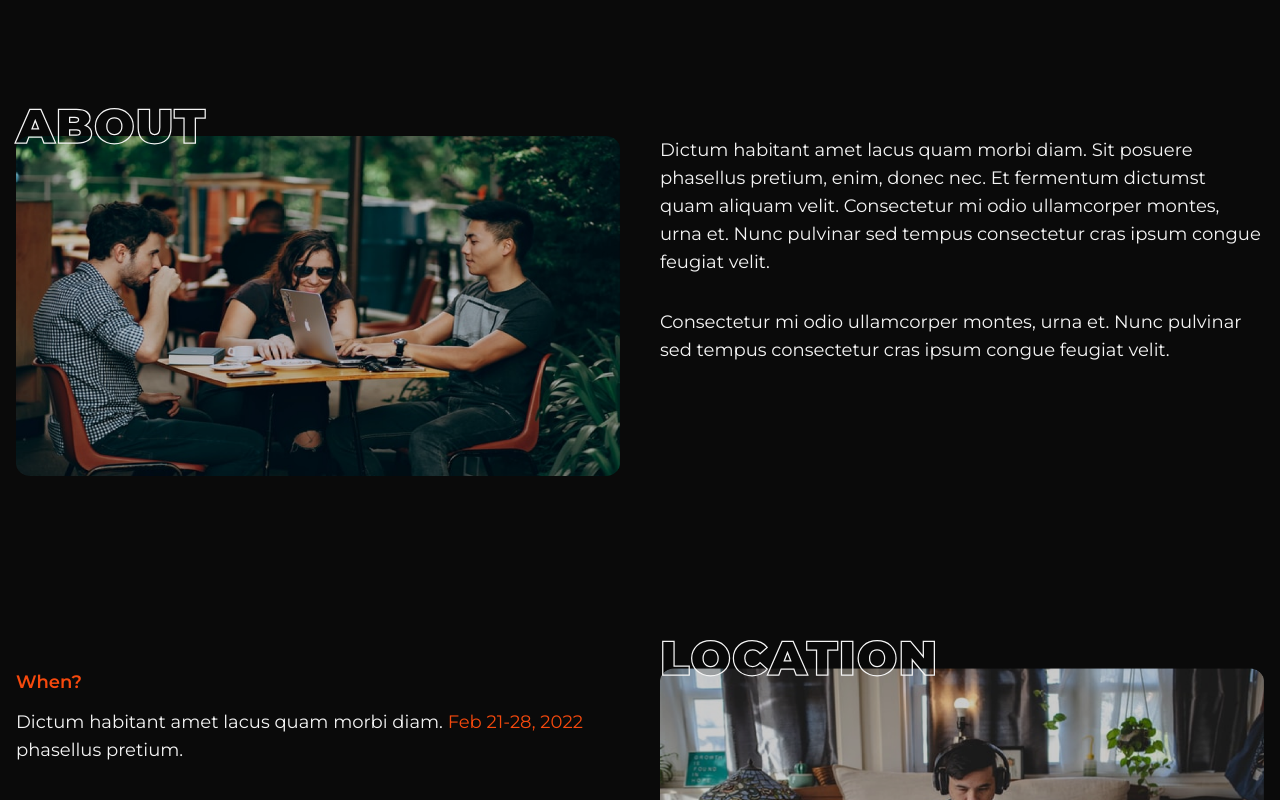
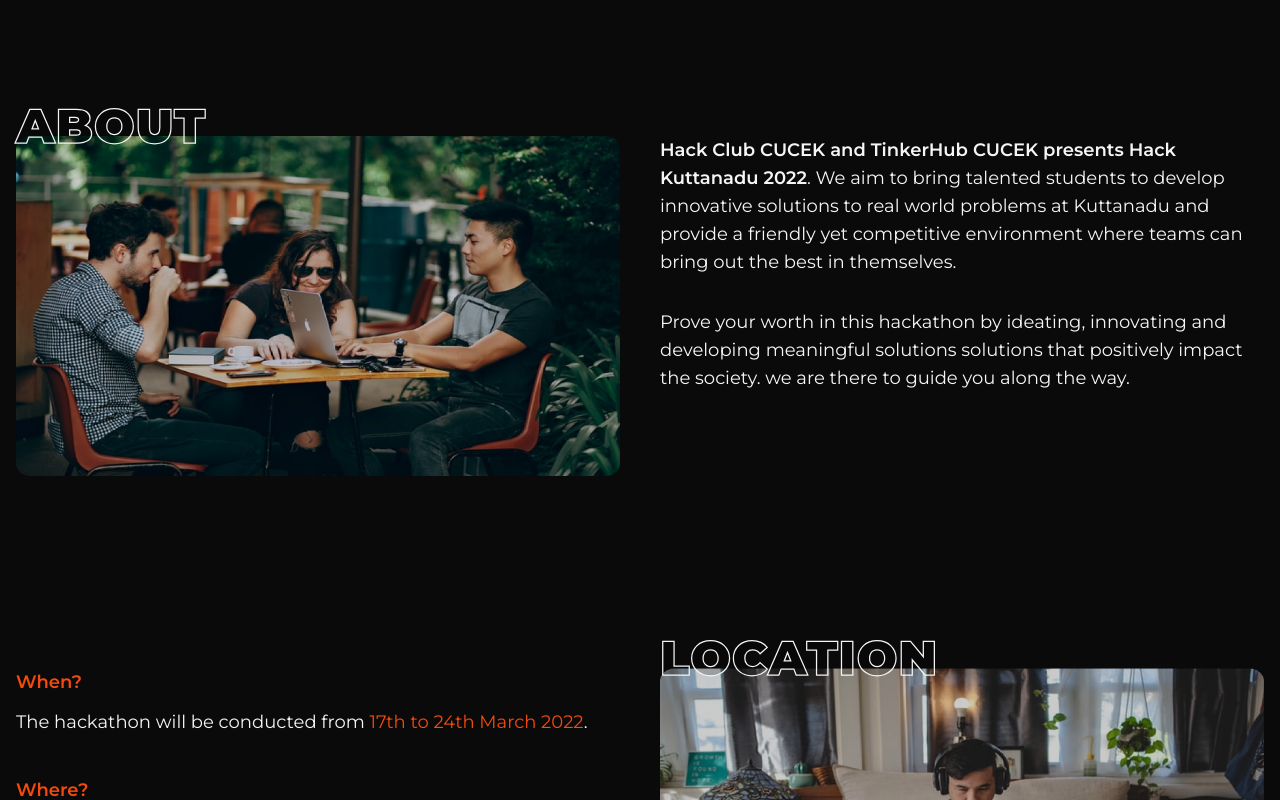
Before and after one commit to hackclub-cucek/hackathon, a Next.js app: page / in a window 1280 px wide. Shown: the part 720-1520 px from the top of the page. Built offline with nearby package versions, Linux system fonts and the light colour scheme.

Commit message:
contents

```diff
--- a/components/about.js
+++ b/components/about.js
@@ -11,10 +11,10 @@
                     </div>
                     <div className='flex flex-col md:pl-10 flex-1'>
                         <p className='body pb-8'>
-                            Dictum habitant amet lacus quam morbi diam. Sit posuere phasellus pretium, enim, donec nec. Et fermentum dictumst quam aliquam velit. Consectetur mi odio ullamcorper montes, urna et. Nunc pulvinar sed tempus consectetur cras ipsum congue feugiat velit.
+                        <span className='subheading1'>Hack Club CUCEK and TinkerHub CUCEK presents Hack Kuttanadu 2022</span>. We aim to bring talented students to develop innovative solutions to real world problems at Kuttanadu and provide a friendly yet competitive environment where teams can bring out the best in themselves.
                         </p>
                         <p className='body'>
-                            Consectetur mi odio ullamcorper montes, urna et. Nunc pulvinar sed tempus consectetur cras ipsum congue feugiat velit.
+                        Prove your worth in this hackathon by ideating, innovating and developing meaningful solutions solutions that positively impact the society. we are there to guide you along the way.
                         </p>
                     </div>
                 </div>
--- a/components/faq.js
+++ b/components/faq.js
@@ -28,7 +28,7 @@
                     />
                   </Disclosure.Button>
                   <Disclosure.Panel className="px-4 pb-4 body text-light">
-                    Dictum habitant amet lacus quam morbi diam. Sit posuere phasellus pretium.
+                    All the students of CUCEK can participate.
                   </Disclosure.Panel>
                 </>
               )}
@@ -46,7 +46,7 @@
                     />
                   </Disclosure.Button>
                   <Disclosure.Panel className="px-4 pb-4 body text-light">
-                    Dictum habitant amet lacus quam morbi diam. Sit posuere phasellus pretium.
+                    Yes! You can apply as a team of 2 to 4 members.
                   </Disclosure.Panel>
                 </>
               )}
@@ -64,7 +64,7 @@
                     />
                   </Disclosure.Button>
                   <Disclosure.Panel className="px-4 pb-4 body text-light">
-                    Dictum habitant amet lacus quam morbi diam. Sit posuere phasellus pretium.
+                    You can apply on or before 15th March 2022.
                   </Disclosure.Panel>
                 </>
               )}
@@ -82,7 +82,7 @@
                     />
                   </Disclosure.Button>
                   <Disclosure.Panel className="px-4 pb-4 body text-light">
-                    Dictum habitant amet lacus quam morbi diam. Sit posuere phasellus pretium.
+                    For further queries you can connect with us at  <a className='text-accent' href="mailto:hello@kuttanadhacks.com">hello@kuttanadhacks.com</a>
                   </Disclosure.Panel>
                 </>
               )}
--- a/components/location.js
+++ b/components/location.js
@@ -14,13 +14,13 @@
                             When?
                         </p>
                         <p className='body pb-10'>
-                            Dictum habitant amet lacus quam morbi diam. <span className='text-accent'>Feb 21-28, 2022</span> phasellus pretium.
+                            The hackathon will be conducted from <span className='text-accent'>17th to 24th March 2022</span>.
                         </p>
                         <p className='subheading1 text-accent pb-3'>
                             Where?
                         </p>
                         <p className='body'>
-                            Dictum habitant amet <span className='text-accent'>100% Remote</span> morbi diam. Sit posuere phasellus pretium.
+                            The hackathon will be conducted in <span className='text-accent'>Hybrid Mode</span>. Your group development activities can also be done at the campus and rest at your hostels. Also we will be having an online presence at discord and some sessions will be in online mode.
                         </p>
                     </div>
                 </div>
```
